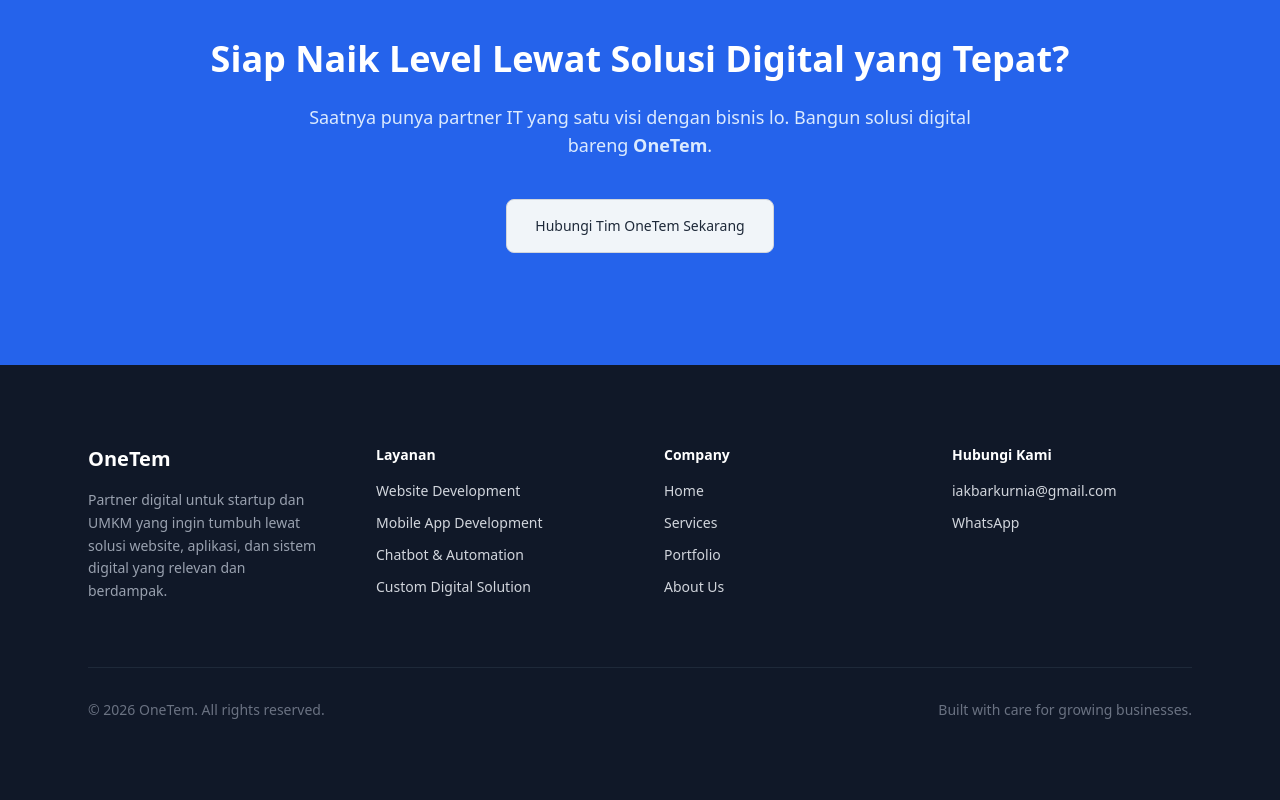
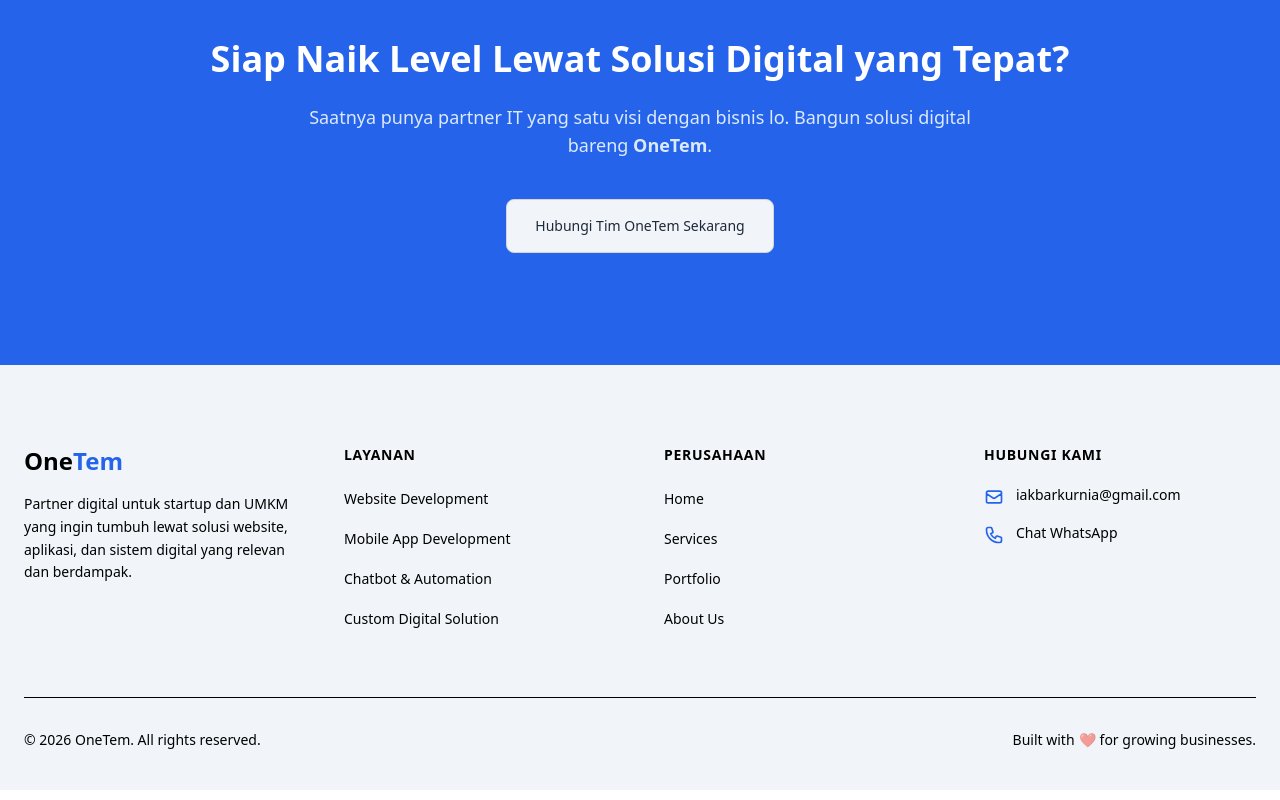
Before and after one commit to iqmalakur/onetem, a Vue app: page / in a window 1280 px wide. Shown: the part 5406-6206 px from the top of the page. Built offline with nearby package versions, Linux system fonts and the light colour scheme; the HTML template or start-up script is replaced by a standard one.

Commit message:
refactor: footer polish

```diff
--- a/src/components/layout/Footer.vue
+++ b/src/components/layout/Footer.vue
@@ -1,35 +1,47 @@
 <script setup lang="ts">
+import { RouterLink } from "vue-router";
 import { navigation } from "@/data/navigation";
 import { email, whatsapp } from "@/data/social";
 </script>
 
 <template>
-  <footer class="bg-gray-900 text-gray-300">
-    <div class="max-w-6xl mx-auto px-6 py-20">
-      <div class="grid gap-12 md:grid-cols-4">
-        <!-- Brand -->
-        <div>
-          <h4 class="text-xl font-bold text-white mb-4">OneTem</h4>
-          <p class="text-sm text-gray-400 leading-relaxed">
+  <footer
+    class="bg-secondary pt-20 pb-10 transition-colors duration-300 font-sans"
+  >
+    <div class="max-w-7xl mx-auto px-6">
+      <div class="grid gap-12 md:grid-cols-4 mb-16">
+        <div class="space-y-4">
+          <RouterLink to="/" class="inline-block group">
+            <h4
+              class="text-2xl font-bold text-main group-hover:text-primary transition-colors"
+            >
+              One<span class="text-primary">Tem</span>
+            </h4>
+          </RouterLink>
+          <p class="text-sm text-main/70 leading-relaxed max-w-xs">
             Partner digital untuk startup dan UMKM yang ingin tumbuh lewat
             solusi website, aplikasi, dan sistem digital yang relevan dan
             berdampak.
           </p>
         </div>
 
-        <!-- Services -->
         <div>
-          <h5 class="text-sm font-semibold text-white mb-4">Layanan</h5>
+          <h5 class="text-sm font-bold text-main uppercase tracking-wider mb-5">
+            Layanan
+          </h5>
           <ul class="space-y-3 text-sm">
             <li>
-              <a href="/services#website" class="hover:text-white transition">
+              <a
+                href="/services#website"
+                class="text-main/70 hover:text-primary transition-colors block py-1"
+              >
                 Website Development
               </a>
             </li>
             <li>
               <a
                 href="/services#mobile-app"
-                class="hover:text-white transition"
+                class="text-main/70 hover:text-primary transition-colors block py-1"
               >
                 Mobile App Development
               </a>
@@ -37,62 +49,99 @@ import { email, whatsapp } from "@/data/social";
             <li>
               <a
                 href="/services#automation"
-                class="hover:text-white transition"
+                class="text-main/70 hover:text-primary transition-colors block py-1"
               >
                 Chatbot & Automation
               </a>
             </li>
             <li>
-              <a href="/services#custom" class="hover:text-white transition">
+              <a
+                href="/services#custom"
+                class="text-main/70 hover:text-primary transition-colors block py-1"
+              >
                 Custom Digital Solution
               </a>
             </li>
           </ul>
         </div>
 
-        <!-- Company -->
         <div>
-          <h5 class="text-sm font-semibold text-white mb-4">Company</h5>
+          <h5 class="text-sm font-bold text-main uppercase tracking-wider mb-5">
+            Perusahaan
+          </h5>
           <ul class="space-y-3 text-sm">
-            <li v-for="nav in navigation">
-              <a :href="nav.href" class="hover:text-white transition">
+            <li v-for="nav in navigation" :key="nav.title">
+              <RouterLink
+                :to="nav.href"
+                class="text-main/70 hover:text-primary transition-colors block py-1"
+              >
                 {{ nav.title }}
-              </a>
+              </RouterLink>
             </li>
           </ul>
         </div>
 
-        <!-- Contact -->
         <div>
-          <h5 class="text-sm font-semibold text-white mb-4">Hubungi Kami</h5>
-          <ul class="space-y-3 text-sm">
-            <li>
-              <a :href="`mailto:${email}`" class="hover:text-white transition">
+          <h5 class="text-sm font-bold text-main uppercase tracking-wider mb-5">
+            Hubungi Kami
+          </h5>
+          <ul class="space-y-4 text-sm">
+            <li class="flex items-start gap-3">
+              <svg
+                class="w-5 h-5 text-primary mt-0.5"
+                fill="none"
+                stroke="currentColor"
+                viewBox="0 0 24 24"
+              >
+                <path
+                  stroke-linecap="round"
+                  stroke-linejoin="round"
+                  stroke-width="2"
+                  d="M3 8l7.89 5.26a2 2 0 002.22 0L21 8M5 19h14a2 2 0 002-2V7a2 2 0 00-2-2H5a2 2 0 00-2 2v10a2 2 0 002 2z"
+                ></path>
+              </svg>
+              <a
+                :href="`mailto:${email}`"
+                class="text-main/70 hover:text-primary transition-colors"
+              >
                 {{ email }}
               </a>
             </li>
-            <li>
+            <li class="flex items-start gap-3">
+              <svg
+                class="w-5 h-5 text-primary mt-0.5"
+                fill="none"
+                stroke="currentColor"
+                viewBox="0 0 24 24"
+              >
+                <path
+                  stroke-linecap="round"
+                  stroke-linejoin="round"
+                  stroke-width="2"
+                  d="M3 5a2 2 0 012-2h3.28a1 1 0 01.948.684l1.498 4.493a1 1 0 01-.502 1.21l-2.257 1.13a11.042 11.042 0 005.516 5.516l1.13-2.257a1 1 0 011.21-.502l4.493 1.498a1 1 0 01.684.949V19a2 2 0 01-2 2h-1C9.716 21 3 14.284 3 6V5z"
+                ></path>
+              </svg>
               <a
                 :href="`https://wa.me/${whatsapp}`"
                 target="_blank"
-                class="hover:text-white transition"
+                rel="noopener noreferrer"
+                class="text-main/70 hover:text-primary transition-colors"
               >
-                WhatsApp
+                Chat WhatsApp
               </a>
             </li>
           </ul>
         </div>
       </div>
 
-      <!-- Bottom -->
       <div
-        class="border-t border-gray-800 mt-16 pt-8 text-sm flex flex-col md:flex-row justify-between items-center gap-4"
+        class="border-t border-main/10 pt-8 mt-8 flex flex-col md:flex-row justify-between items-center gap-4 text-sm text-main/50"
       >
-        <p class="text-gray-500">
-          © {{ new Date().getFullYear() }} OneTem. All rights reserved.
+        <p>© {{ new Date().getFullYear() }} OneTem. All rights reserved.</p>
+        <p class="flex items-center gap-1">
+          Built with <span class="text-red-500 animate-pulse">❤</span> for
+          growing businesses.
         </p>
-
-        <p class="text-gray-500">Built with care for growing businesses.</p>
       </div>
     </div>
   </footer>
```
